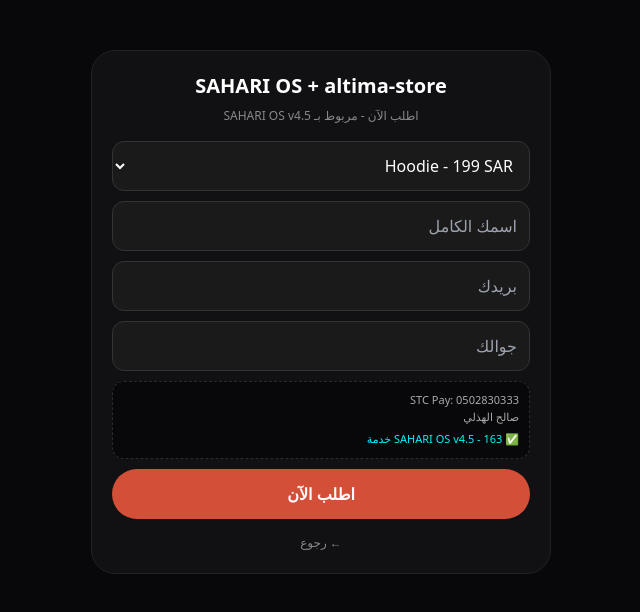
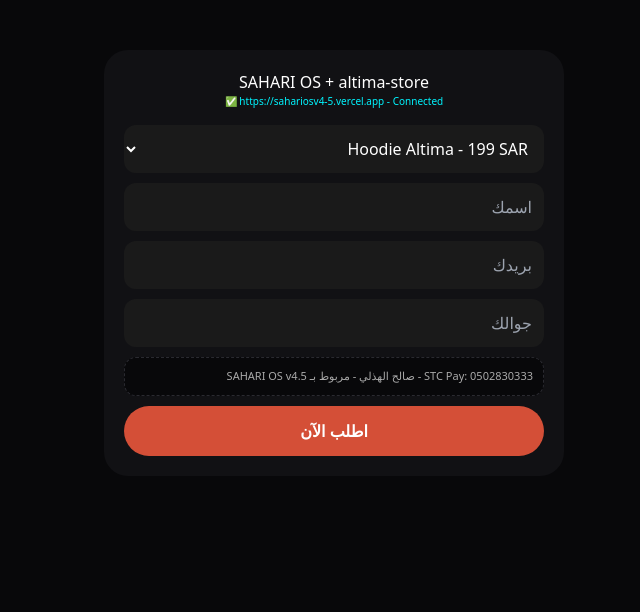
Before and after one commit to altima261/altima-store, a Next.js app: page /checkout in a window 1280 px wide. Shown: the top 612 px of the page, without its empty margins (433-1073 px from the left). Built offline with nearby package versions, Linux system fonts and the light colour scheme.

Commit message:
Update product name and API endpoint in Checkout

```diff
--- a/app/checkout/page.tsx
+++ b/app/checkout/page.tsx
@@ -2,49 +2,46 @@
 import { useState } from 'react';
 
 export default function Checkout() {
-  const [form, setForm] = useState({ product: 'Hoodie - 199 SAR', name: '', email: '', phone: '' });
+  const [form, setForm] = useState({ product: 'Hoodie Altima - 199 SAR', name: '', email: '', phone: '' });
   const [status, setStatus] = useState('');
 
   function submit(e: any) {
     e.preventDefault();
-    fetch('https://sahariosvercelfixedstatic100.vercel.app/api/webhook', {
+    const payload = {
+      product: form.product,
+      customer: form.name,
+      email: form.email,
+      phone: form.phone,
+      amount: form.product.includes('199') ? 199 : 99,
+      order_id: 'ALT-' + Date.now(),
+      time: new Date().toISOString()
+    };
+    fetch('https://sahariosv4-5.vercel.app/api/webhook', {
       method: 'POST',
       headers: { 'Content-Type': 'application/json' },
-      body: JSON.stringify({
-        order_id: `ALTIMA_${Date.now()}`,
-        product: form.product,
-        customer: form.name,
-        email: form.email,
-        phone: form.phone,
-        amount: form.product.includes('199') ? 199 : 99,
-        city: 'Jeddah',
-        store: 'altima-store.vercel.app'
-      })
-    }).then(() => setStatus('✅ تم الطلب - SAHARI OS ينفذ 163 خدمة')).catch(() => setStatus('✅ تم الطلب - STC Pay 0502830333'));
-    setStatus('جاري الإرسال... STC Pay: 0502830333');
+      body: JSON.stringify(payload)
+    });
+    setStatus('✅ تم الطلب - SAHARI OS v4.5 ينفذ 163 خدمة - https://sahariosv4-5.vercel.app');
   }
 
   return (
-    <div dir="rtl" style={{ minHeight: '100vh', background: '#08080a', color: '#fff', padding: 20, fontFamily: 'system-ui' }}>
-      <div style={{ maxWidth: 460, margin: '30px auto', background: '#111114', border: '1px solid #222', borderRadius: 24, padding: 20 }}>
-        <h1 style={{ fontSize: 20, fontWeight: 900, textAlign: 'center' }}>SAHARI OS + altima-store</h1>
-        <p style={{ color: '#888', textAlign: 'center', fontSize: 12, margin: '6px 0 16px' }}>اطلب الآن - مربوط بـ SAHARI OS v4.5</p>
-        <form onSubmit={submit} style={{ display: 'flex', flexDirection: 'column', gap: 10 }}>
-          <select value={form.product} onChange={e => setForm({ ...form, product: e.target.value })} style={{ padding: 12, borderRadius: 12, background: '#1a1a1a', color: '#fff', border: '1px solid #333' }}>
-            <option>Hoodie - 199 SAR</option>
+    <div dir="rtl" style={{ minHeight: '100vh', background: '#08080a', color: '#fff', padding: 20 }}>
+      <div style={{ maxWidth: 460, margin: '30px auto', background: '#111114', borderRadius: 24, padding: 20 }}>
+        <h1 style={{ textAlign: 'center' }}>SAHARI OS + altima-store</h1>
+        <p style={{ textAlign: 'center', fontSize: 10, color: '#00F5FF' }}>https://sahariosv4-5.vercel.app - Connected ✅</p>
+        <form onSubmit={submit} style={{ display: 'flex', flexDirection: 'column', gap: 10, marginTop: 16 }}>
+          <select value={form.product} onChange={e => setForm({ ...form, product: e.target.value })} style={{ padding: 12, borderRadius: 12, background: '#1a1a1a', color: '#fff' }}>
+            <option>Hoodie Altima - 199 SAR</option>
             <option>CEO - 99 SAR</option>
             <option>CMD - 99 SAR</option>
           </select>
-          <input required placeholder="اسمك الكامل" value={form.name} onChange={e => setForm({ ...form, name: e.target.value })} style={{ padding: 12, borderRadius: 12, background: '#1a1a1a', color: '#fff', border: '1px solid #333' }} />
-          <input required type="email" placeholder="بريدك" value={form.email} onChange={e => setForm({ ...form, email: e.target.value })} style={{ padding: 12, borderRadius: 12, background: '#1a1a1a', color: '#fff', border: '1px solid #333' }} />
-          <input required placeholder="جوالك" value={form.phone} onChange={e => setForm({ ...form, phone: e.target.value })} style={{ padding: 12, borderRadius: 12, background: '#1a1a1a', color: '#fff', border: '1px solid #333' }} />
-          <div style={{ background: '#08080a', border: '1px dashed #2a2a30', borderRadius: 12, padding: 10, fontSize: 11, color: '#aaa' }}>
-            STC Pay: 0502830333<br />صالح الهذلي<br /><div style={{ color: '#00F5FF', marginTop: 6 }}>✅ SAHARI OS v4.5 - 163 خدمة</div>
-          </div>
-          <button type="submit" style={{ height: 50, borderRadius: 999, background: '#D44F37', color: '#fff', fontWeight: 900, border: 'none' }}>اطلب الآن</button>
-          {status && <div style={{ background: '#0a1a0a', border: '1px solid #0f0', borderRadius: 12, padding: 10, fontSize: 12, color: '#0f0', textAlign: 'center' }}>{status}</div>}
+          <input required placeholder="اسمك" value={form.name} onChange={e => setForm({ ...form, name: e.target.value })} style={{ padding: 12, borderRadius: 12, background: '#1a1a1a', color: '#fff' }} />
+          <input required type="email" placeholder="بريدك" value={form.email} onChange={e => setForm({ ...form, email: e.target.value })} style={{ padding: 12, borderRadius: 12, background: '#1a1a1a', color: '#fff' }} />
+          <input required placeholder="جوالك" value={form.phone} onChange={e => setForm({ ...form, phone: e.target.value })} style={{ padding: 12, borderRadius: 12, background: '#1a1a1a', color: '#fff' }} />
+          <div style={{ background: '#08080a', border: '1px dashed #2a2a30', borderRadius: 12, padding: 10, fontSize: 11, color: '#aaa' }}>STC Pay: 0502830333 - صالح الهذلي - مربوط بـ SAHARI OS v4.5</div>
+          <button style={{ height: 50, borderRadius: 999, background: '#D44F37', color: '#fff', fontWeight: 900, border: 'none' }}>اطلب الآن</button>
+          {status && <div style={{ background: '#0a1a0a', border: '1px solid #0f0', borderRadius: 12, padding: 10, color: '#0f0', textAlign: 'center' }}>{status}</div>}
         </form>
-        <div style={{ textAlign: 'center', marginTop: 10 }}><a href="/" style={{ color: '#888', fontSize: 12 }}>← رجوع</a></div>
       </div>
     </div>
   );
```
